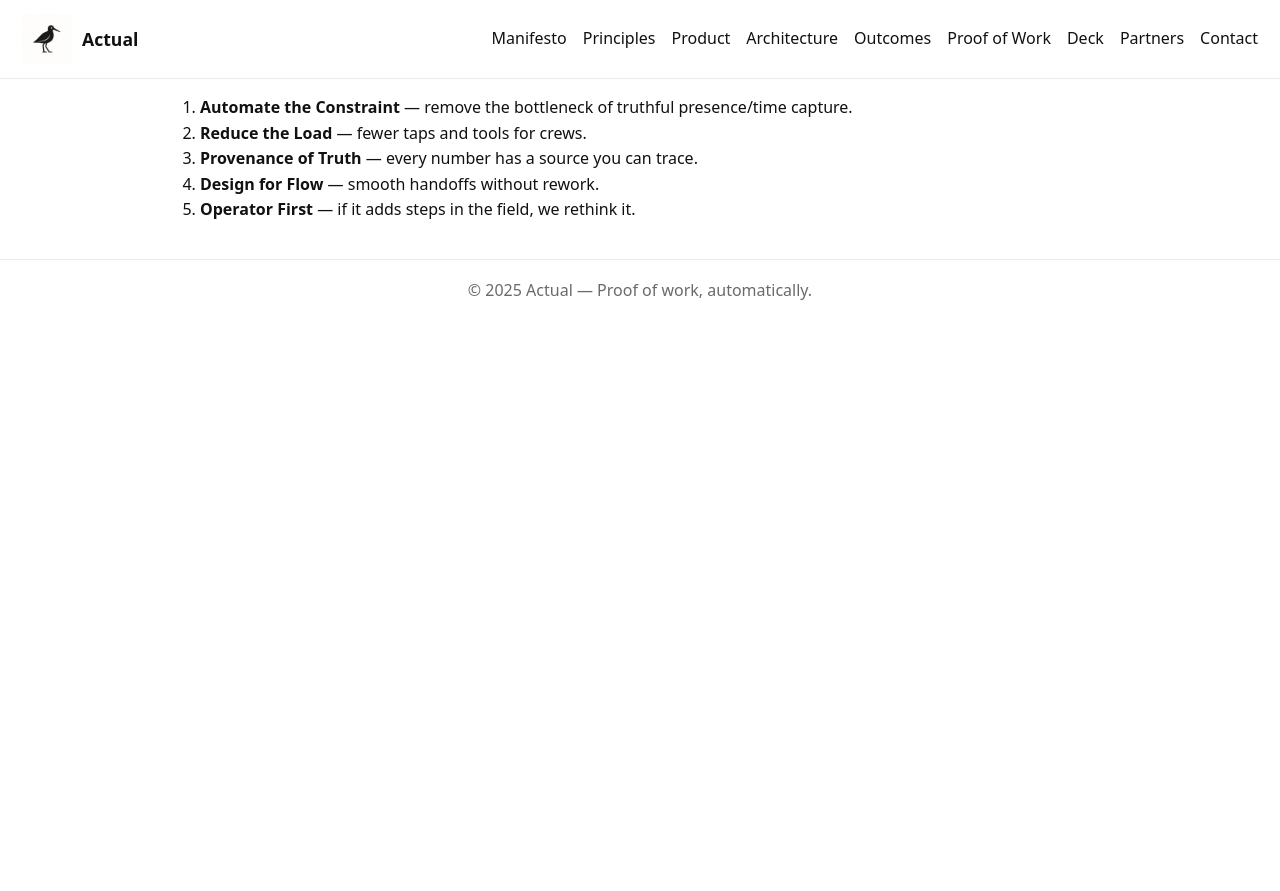
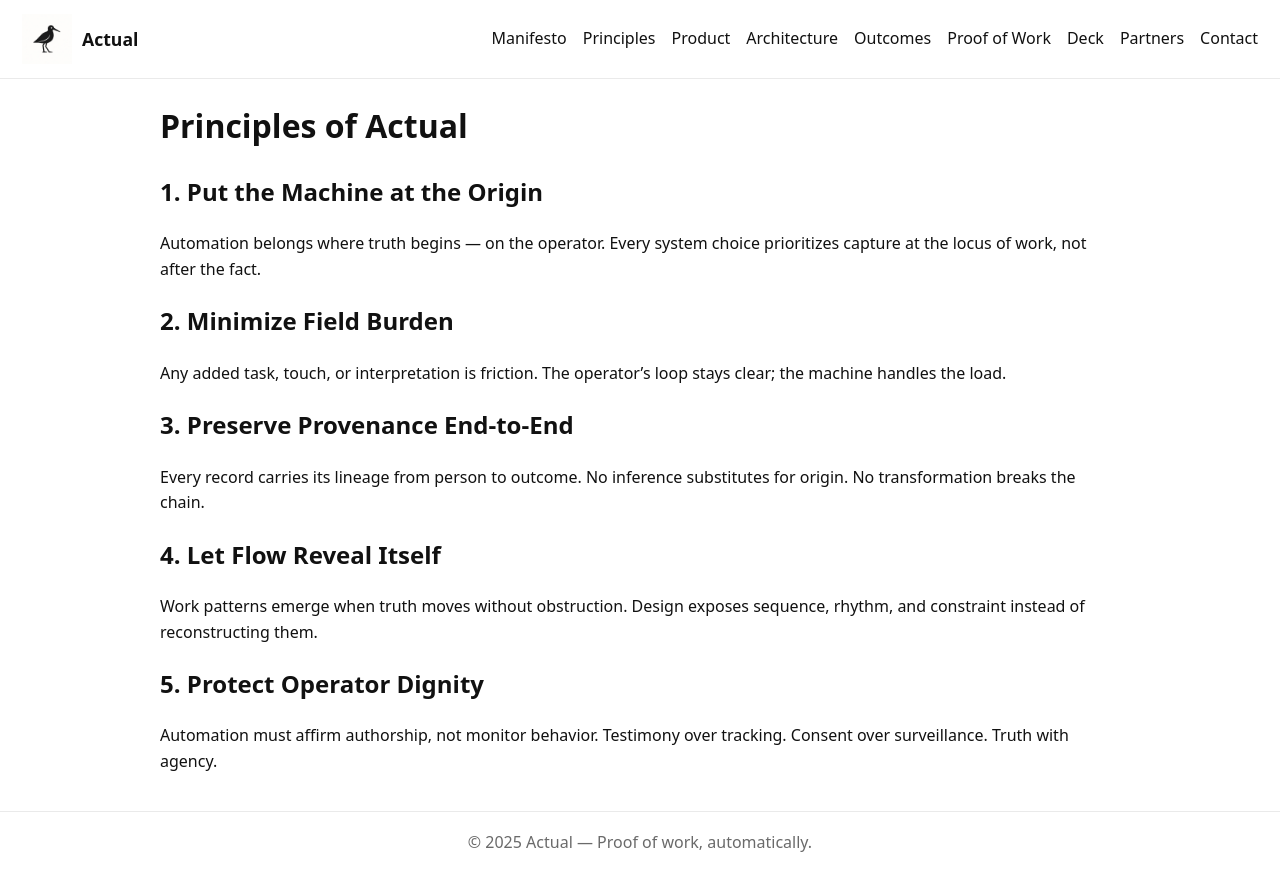
Before and after one commit to greg-e/limosa.work, a Jekyll site: the page built from pages/principles.md, in a window 1280 px wide. Shown: the top 891 px of the page. Built offline with Jekyll 4.4.1, drawn with Linux system fonts in a browser that asks for light colours.

Commit message:
Update principles.md

```diff
--- a/pages/principles.md
+++ b/pages/principles.md
@@ -3,8 +3,19 @@
 layout: default
 ---
 
-1. **Automate the Constraint** — remove the bottleneck of truthful presence/time capture.
-2. **Reduce the Load** — fewer taps and tools for crews.
-3. **Provenance of Truth** — every number has a source you can trace.
-4. **Design for Flow** — smooth handoffs without rework.
-5. **Operator First** — if it adds steps in the field, we rethink it.
+# Principles of Actual
+
+## 1. Put the Machine at the Origin
+Automation belongs where truth begins — on the operator. Every system choice prioritizes capture at the locus of work, not after the fact.
+
+## 2. Minimize Field Burden
+Any added task, touch, or interpretation is friction. The operator’s loop stays clear; the machine handles the load.
+
+## 3. Preserve Provenance End-to-End
+Every record carries its lineage from person to outcome. No inference substitutes for origin. No transformation breaks the chain.
+
+## 4. Let Flow Reveal Itself
+Work patterns emerge when truth moves without obstruction. Design exposes sequence, rhythm, and constraint instead of reconstructing them.
+
+## 5. Protect Operator Dignity
+Automation must affirm authorship, not monitor behavior. Testimony over tracking. Consent over surveillance. Truth with agency.
```
